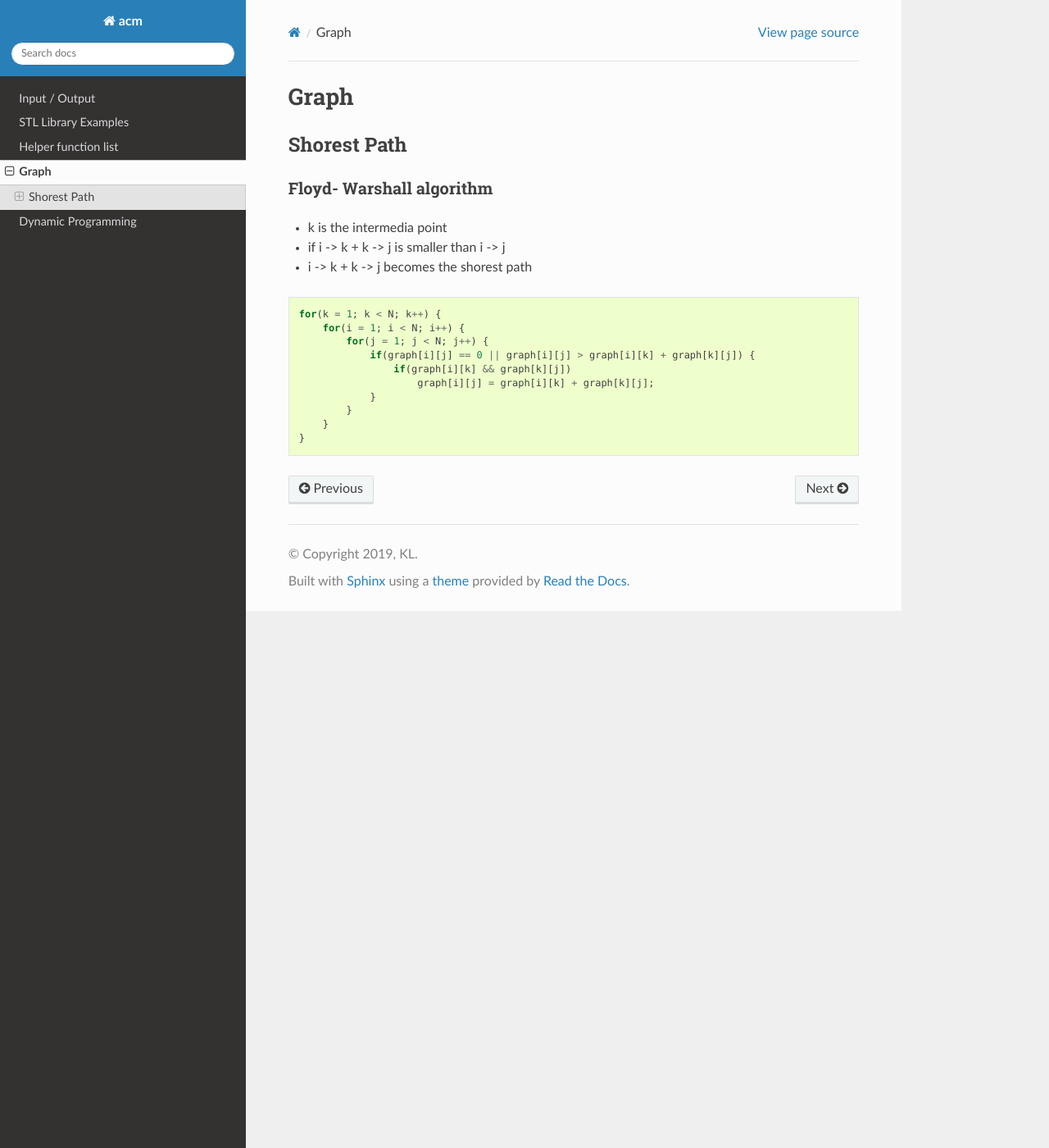
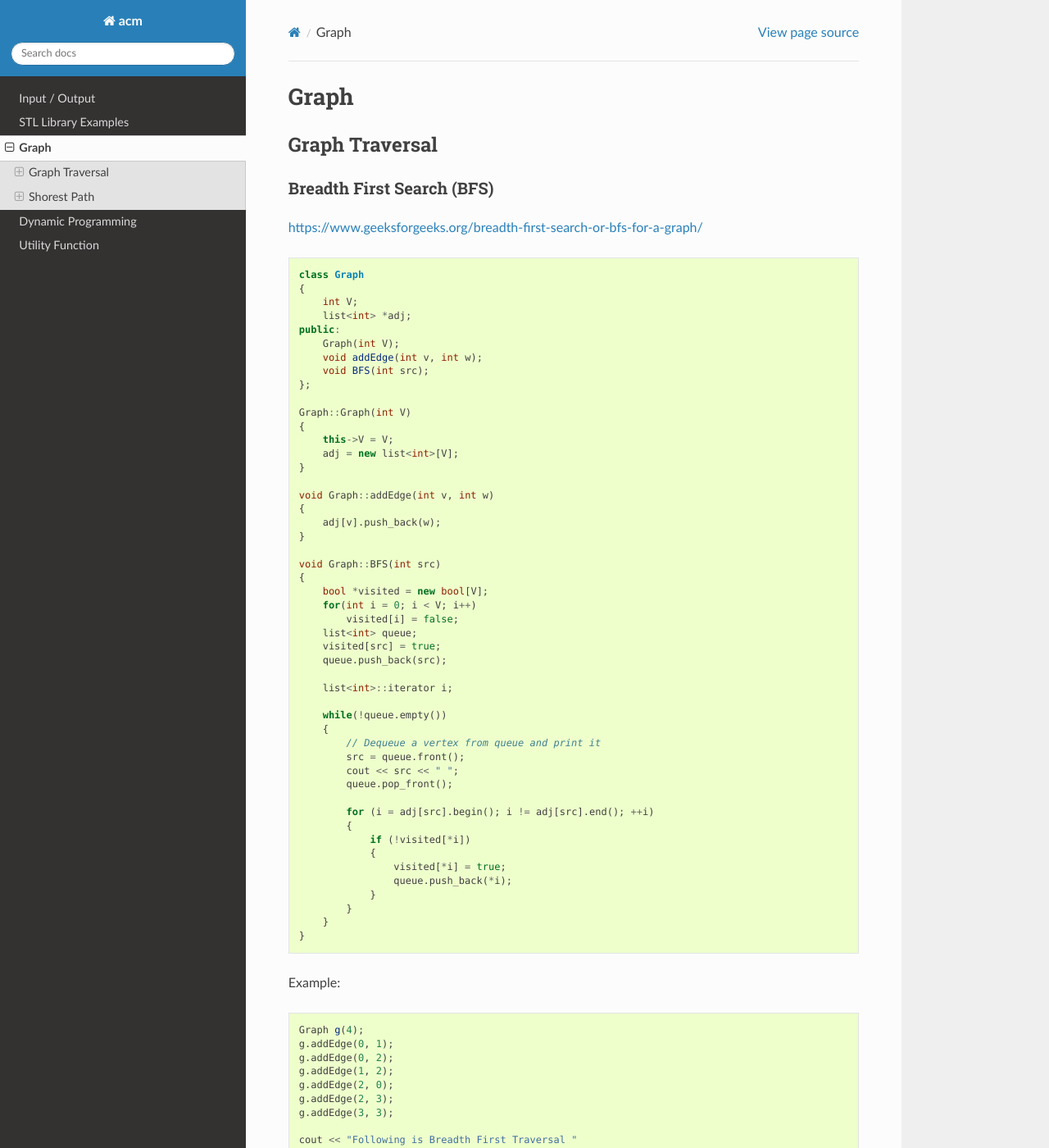
Before and after one commit to klhui97/ACM, a Sphinx documentation site: the page built from docs/source/topics/graph.rst, in a window 1280 px wide and 1400 px high. Shown: the whole window at 82% size. Built offline with Sphinx 7.4.7 and the Read the Docs theme 2.0.0, drawn with Linux system fonts in a browser that asks for light colours; some of the changed text lies outside the part shown.

Commit message:
update docs

```diff
--- a/docs/source/index.rst
+++ b/docs/source/index.rst
@@ -12,12 +12,12 @@ ACM tips / cheatsheet
 
     topics/io
     topics/stl
-    topics/helper function.rst
     topics/graph
     topics/dp
+    topics/utils.rst
 
 .. include:: topics/io.rst
 .. include:: topics/stl.rst
-.. include:: topics/helper function.rst
 .. include:: topics/graph.rst
 .. include:: topics/dp.rst
+.. include:: topics/utils.rst
--- a/docs/source/topics/graph.rst
+++ b/docs/source/topics/graph.rst
@@ -1,5 +1,81 @@
 Graph
 =====
+
+Graph Traversal
+^^^^^^^^^^^^^^^
+
+Breadth First Search (BFS)
+++++++++++++++++++++++++++
+
+https://www.geeksforgeeks.org/breadth-first-search-or-bfs-for-a-graph/
+
+.. code-block:: cpp
+
+    class Graph
+    {
+        int V;
+        list<int> *adj;
+    public:
+        Graph(int V);
+        void addEdge(int v, int w);
+        void BFS(int src);
+    };
+
+    Graph::Graph(int V)
+    {
+        this->V = V;
+        adj = new list<int>[V];
+    }
+
+    void Graph::addEdge(int v, int w)
+    {
+        adj[v].push_back(w);
+    }
+
+    void Graph::BFS(int src)
+    {
+        bool *visited = new bool[V];
+        for(int i = 0; i < V; i++)
+            visited[i] = false;
+        list<int> queue;
+        visited[src] = true;
+        queue.push_back(src);
+
+        list<int>::iterator i;
+
+        while(!queue.empty())
+        {
+            // Dequeue a vertex from queue and print it
+            src = queue.front();
+            cout << src << " ";
+            queue.pop_front();
+
+            for (i = adj[src].begin(); i != adj[src].end(); ++i)
+            {
+                if (!visited[*i])
+                {
+                    visited[*i] = true;
+                    queue.push_back(*i);
+                }
+            }
+        }
+    }
+
+Example:
+
+.. code-block:: cpp
+
+    Graph g(4);
+    g.addEdge(0, 1);
+    g.addEdge(0, 2);
+    g.addEdge(1, 2);
+    g.addEdge(2, 0);
+    g.addEdge(2, 3);
+    g.addEdge(3, 3);
+
+    cout << "Following is Breadth First Traversal "
+            << "(starting from vertex 2) \n";
+    g.BFS(2);
 
 Shorest Path
 ^^^^^^^^^^^^
--- a/docs/source/topics/helper function.rst
+++ b/docs/source/topics/utils.rst
@@ -1,5 +1,5 @@
-Helper function list
-====================
+Utility Function
+================
 
 is_number
 ^^^^^^^^^^^
```
